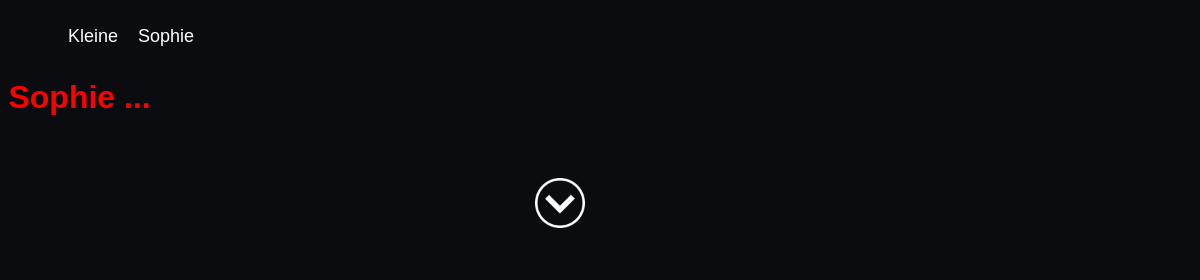
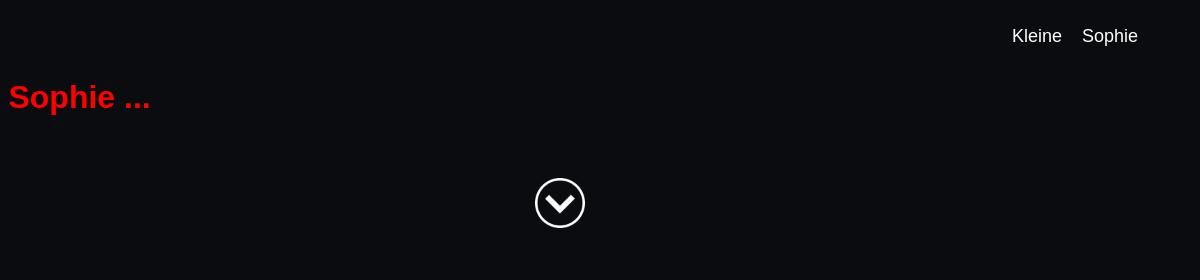
Before and after one commit to TheScoutSky/sophie, a plain HTML site: page index.html in a window 1280 px wide. Shown: the top 280 px of the page, 80-1280 px from the left. Drawn offline with Linux system fonts and the light colour scheme.

Commit message:
Update style.css

```diff
--- a/style.css
+++ b/style.css
@@ -10,9 +10,9 @@
 
 .navbar {
     display: flex;
+    justify-content: space-between; /* Hier wird der Platz zwischen den Elementen gleichmäßig aufgeteilt */
     width: 100%;
     align-items: center;
-    justify-content: left;
     background: #0B0C10;
     position: fixed;
     top: 0;
@@ -22,6 +22,7 @@
 .navbar ul {
     display: flex;
     list-style: none;
+    padding-right: 60px;
 }
 
 .navbar ul li {
```
